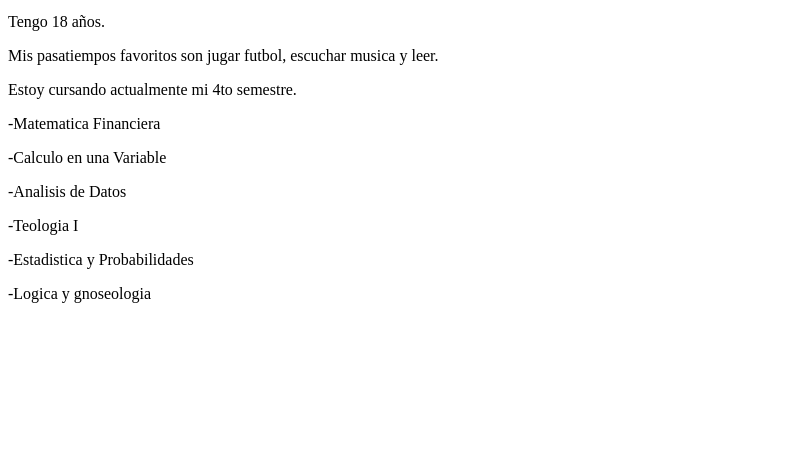
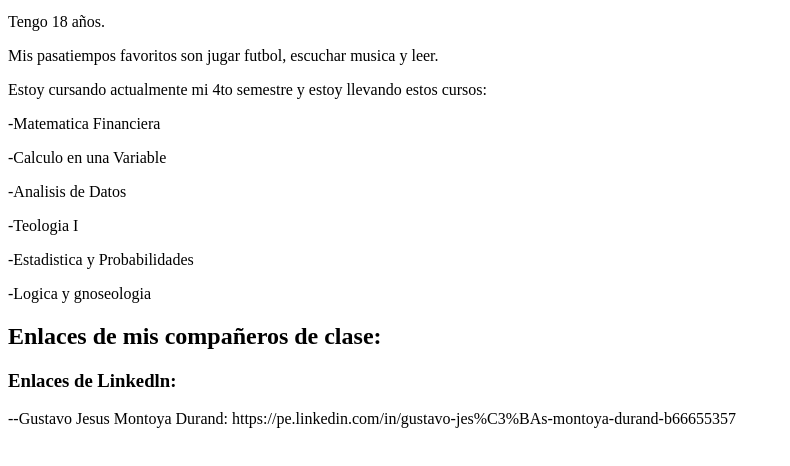
Before and after one commit to GustavoJesusMontoyaDurand/Gustavo-Jesus-Montoya-Durand, a plain HTML site: page index.html in a window 1280 px wide. Shown: the part 146-612 px from the top of the page, without its empty margins (0-790 px from the left). Drawn offline with Linux system fonts and the light colour scheme.

Commit message:
Update index.html

```diff
--- a/index.html
+++ b/index.html
@@ -9,13 +9,16 @@
         <p>Hola, mi nombre es Gustavo Jesus Montoya Durand.</p>
         <p>Tengo 18 años.</p>
         <p>Mis pasatiempos favoritos son jugar futbol, escuchar musica y leer.</p>
-        <p>Estoy cursando actualmente mi 4to semestre.</p>
-        <title>CURSOS:</title>
+        <p>Estoy cursando actualmente mi 4to semestre y estoy llevando estos cursos:</p>
          <p>-Matematica Financiera</p>
          <p>-Calculo en una Variable</p>
          <p>-Analisis de Datos</p>
          <p>-Teologia I</p>
          <p>-Estadistica y Probabilidades</p>
          <p>-Logica y gnoseologia</p>
+         <h2>Enlaces de mis compañeros de clase:</h2>
+         <h3>Enlaces de Linkedln:</h3>
+         <p>--Gustavo Jesus Montoya Durand: https://pe.linkedin.com/in/gustavo-jes%C3%BAs-montoya-durand-b66655357 </p>
+
     </body>
 </html>
```
